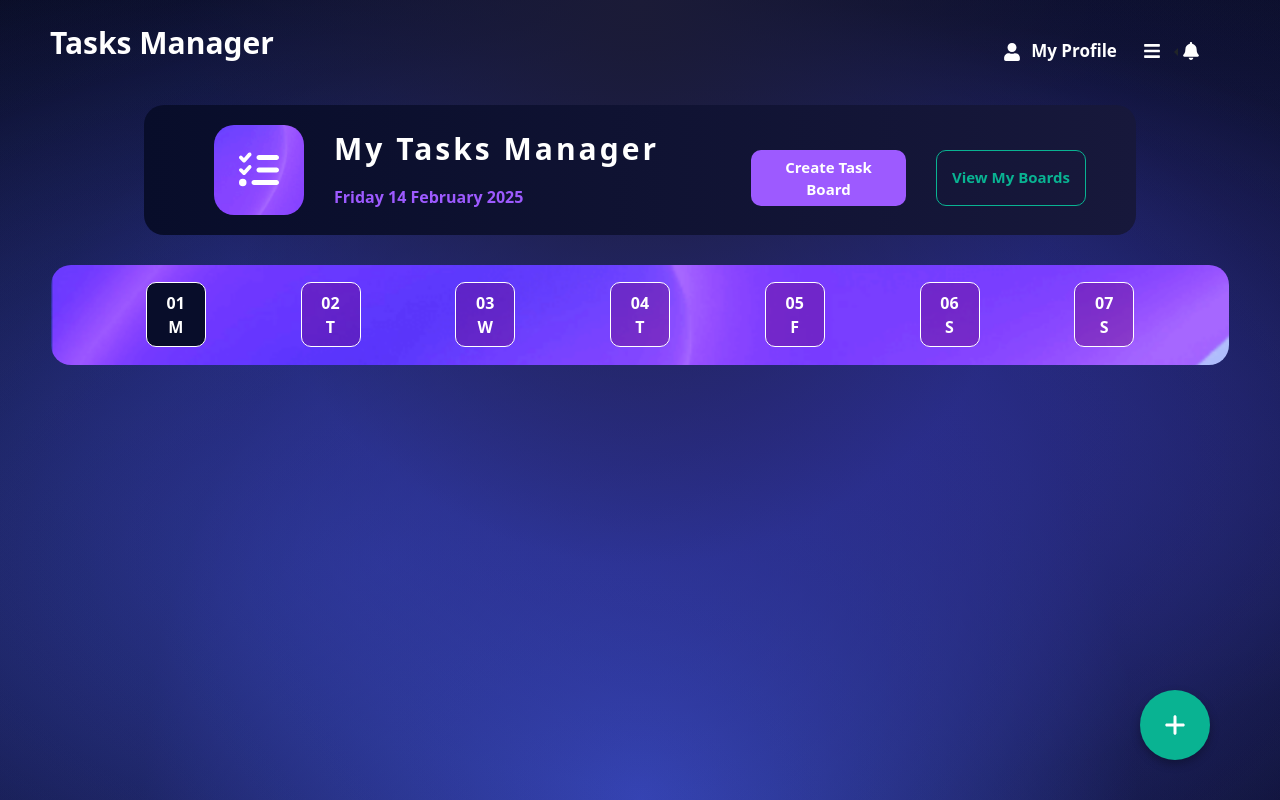
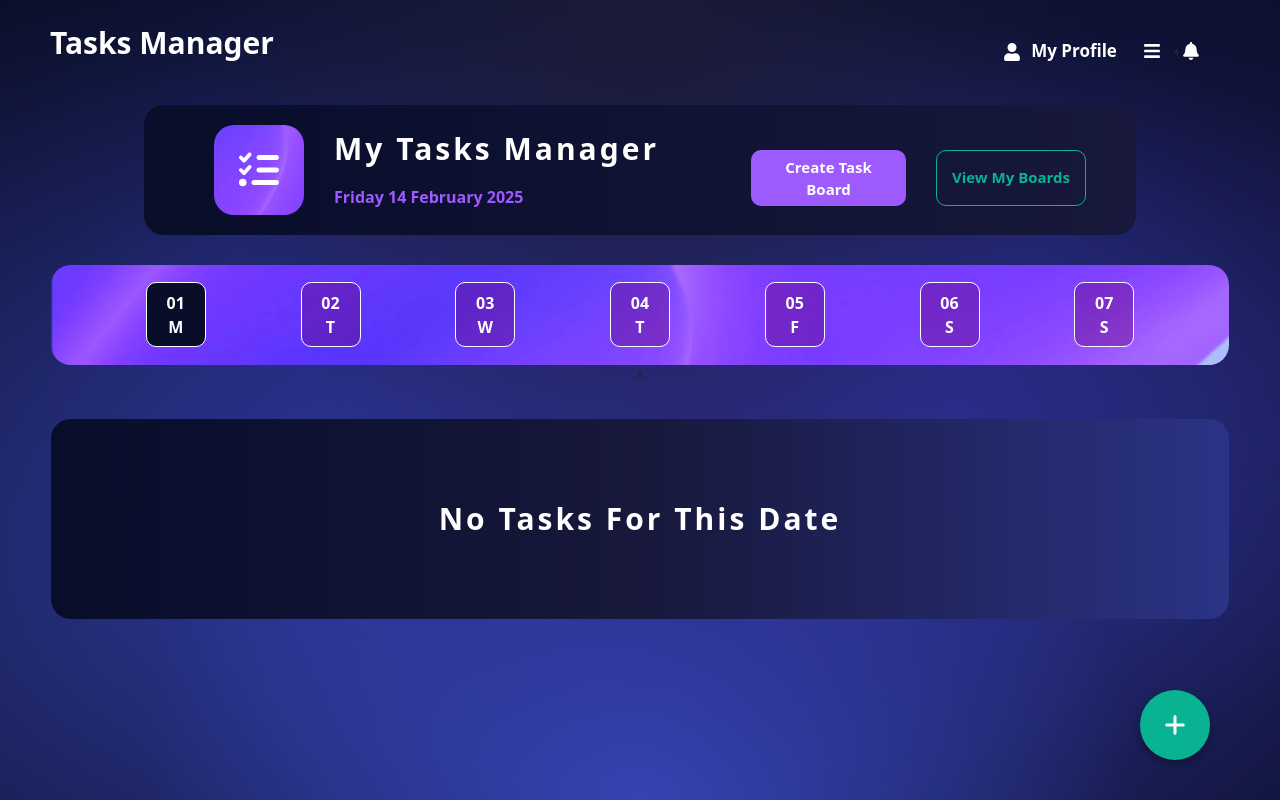
Before and after one commit to Rahma-sbei/-LifeSync-React-Task-Manager-Application, a React (Create React App) app: page /Tasks in a window 1280 px wide. Built offline with nearby package versions, Linux system fonts and the light colour scheme.

Commit message:
adding tasks list

```diff
--- a/src/App.css
+++ b/src/App.css
@@ -226,3 +226,55 @@
   padding-left: 20px;
   color: white;
 }
+.status {
+  margin-right: 30px !important;
+  background-color: transparent !important;
+  font-weight: bold !important;
+  padding: 5px 20px !important;
+  border-radius: 5px !important;
+  font-size: 20px !important;
+  color: #09b392 !important;
+  border: 1px solid #09b392 !important;
+}
+.status:hover {
+  background-color: #09b392 !important;
+  color: white !important;
+}
+.task-time {
+  margin-right: 10px;
+  background-color: #09b392 !important;
+  color: white;
+  font-weight: bold;
+  padding: 5px 20px !important;
+  border-radius: 5px;
+  font-size: 20px !important;
+}
+.task-time:hover {
+  background-color: #035d4b !important;
+}
+
+.delete-button {
+  background-color: transparent;
+  border: none;
+  cursor: pointer;
+  font-size: 20px;
+  color: red;
+}
+
+.task-item {
+  background-color: #4a2c9d65 !important;
+  padding: 15px 40px !important;
+  border: 3px groove #a0a0a0 !important;
+  color: white;
+  width: 100%;
+  padding: 15px;
+  margin-bottom: 10px;
+  border-radius: 10px;
+  display: flex;
+  align-items: center;
+  justify-content: space-between;
+}
+
+.task-details {
+  flex-grow: 1;
+}
--- /dev/null
+++ b/src/components/TaskItem.jsx
@@ -0,0 +1,40 @@
+import React, { useState } from "react";
+import "../App.css";
+import { Button } from "react-bootstrap";
+
+export default function TaskItem({ task, onDelete }) {
+  const options = {
+    weekday: "long",
+    year: "numeric",
+    month: "long",
+    day: "numeric",
+  };
+
+  const [status, setStatus] = useState("incomplete");
+  const toggleStatus = (taskToUpdate) => {
+    if (taskToUpdate.status === "Incomplete") {
+      setStatus("Complete");
+    } else if (taskToUpdate.status === "Complete") {
+      setStatus("Incomplete");
+    }
+  };
+
+  return (
+    <div className="task-item">
+      <div className="task-details">
+        <h3>{task.taskName}</h3>
+        <p>{task.taskDesc}</p>
+      </div>
+      <Button className="status" onClick={() => toggleStatus(task)}>
+        {status}
+      </Button>
+      <div className="task-time">
+        {new Date(task.deadline).toLocaleDateString("en-UK", options)}
+      </div>
+
+      <button className="delete-button" onClick={() => onDelete(task)}>
+        🗑️
+      </button>
+    </div>
+  );
+}
--- /dev/null
+++ b/src/components/TaskList.jsx
@@ -0,0 +1,44 @@
+import React from "react";
+import TaskItem from "./TaskItem";
+import "../App.css";
+import { Card } from "react-bootstrap";
+
+export default function TaskList({ tasks, onDelete }) {
+  return (
+    <Card
+      style={{
+        padding: "30px",
+        marginTop: "30px",
+        minHeight: "200px",
+        width: "95%",
+        borderRadius: "20px",
+        border: "none",
+        backgroundColor: "#17183B",
+        backgroundImage:
+          "linear-gradient(to right, #080D2A,#17183B,rgba(72, 92, 245, 0.4))",
+        backgroundSize: "cover",
+        display: "flex",
+        gap: "20px",
+        justifyContent: "center",
+        alignItems: "center",
+      }}
+    >
+      {tasks.length > 0 ? (
+        tasks.map((task, index) => (
+          <TaskItem key={index} task={task} onDelete={onDelete} />
+        ))
+      ) : (
+        <Card.Text
+          style={{
+            fontSize: "30px",
+            fontWeight: "bold",
+            letterSpacing: "3px",
+            color: "white",
+          }}
+        >
+          No Tasks For This Date
+        </Card.Text>
+      )}
+    </Card>
+  );
+}
--- a/src/components/TasksPage.jsx
+++ b/src/components/TasksPage.jsx
@@ -3,6 +3,7 @@ import Header from "./Header";
 import DateNavigation from "./DateNavigation";
 import AddTaskButton from "./AddTaskButton";
 import AddTaskModal from "./AddTaskModal";
+import TaskList from "./TaskList";
 import "../App.css";
 
 export default function TasksPage() {
@@ -52,6 +53,15 @@ export default function TasksPage() {
     }));
   };
 
+  const deleteTask = (taskToDelete) => {
+    setTasks((prevTasks) => ({
+      ...prevTasks,
+      [selectedDay]: prevTasks[selectedDay].filter(
+        (task) => task !== taskToDelete
+      ),
+    }));
+  };
+
   return (
     <div
       style={{
@@ -62,7 +72,8 @@ export default function TasksPage() {
       }}
     >
       <Header currentDate={currentDate} />
-      <DateNavigation onDayClick={handleDayClick} selectedDay={selectedDay} />
+      <DateNavigation onDayClick={handleDayClick} selectedDay={selectedDay} />^
+      <TaskList tasks={tasks[selectedDay] || []} onDelete={deleteTask} />
       <AddTaskButton handleAddTaskClick={handleAddTaskClick} />
       <AddTaskModal
         addTask={addTask}
```
